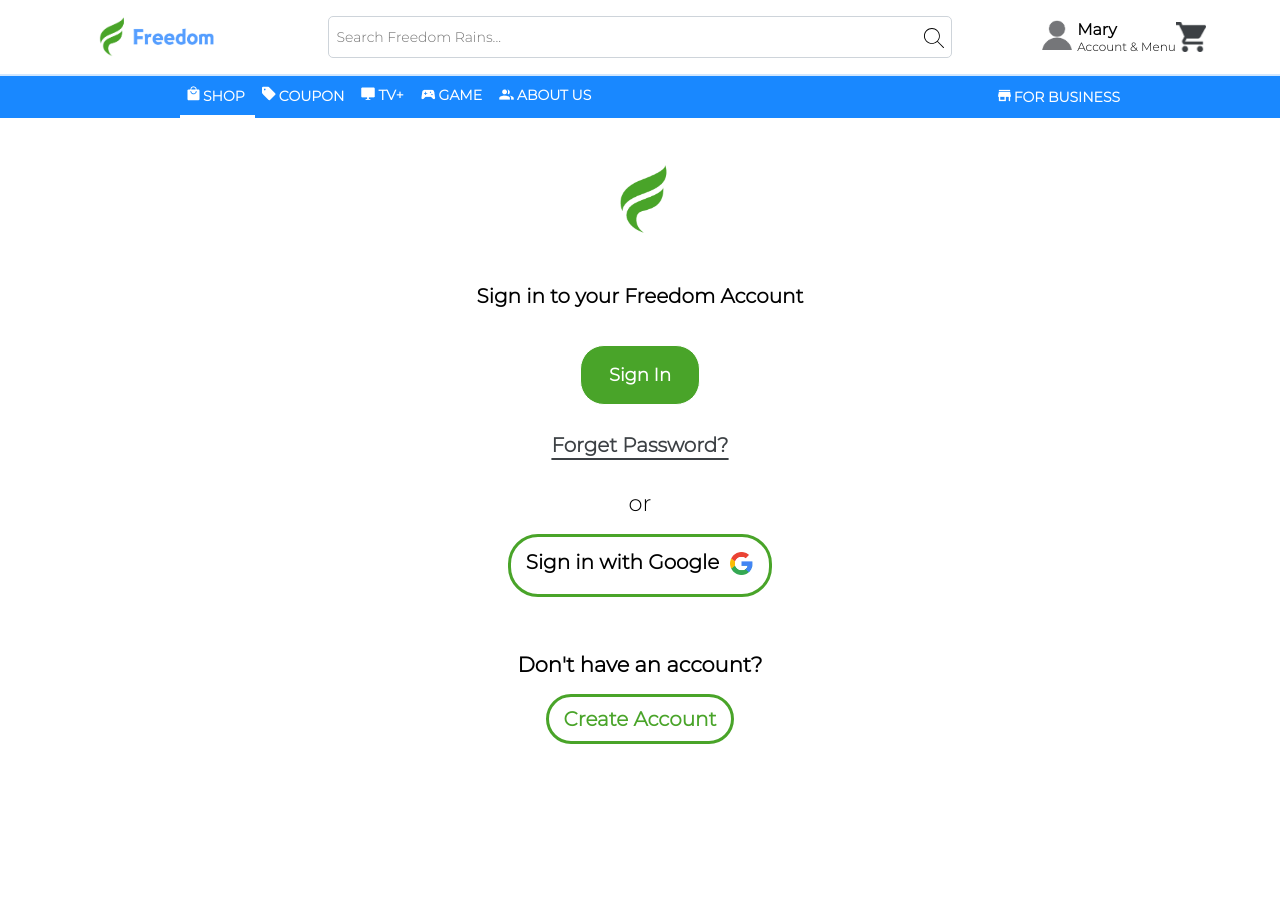
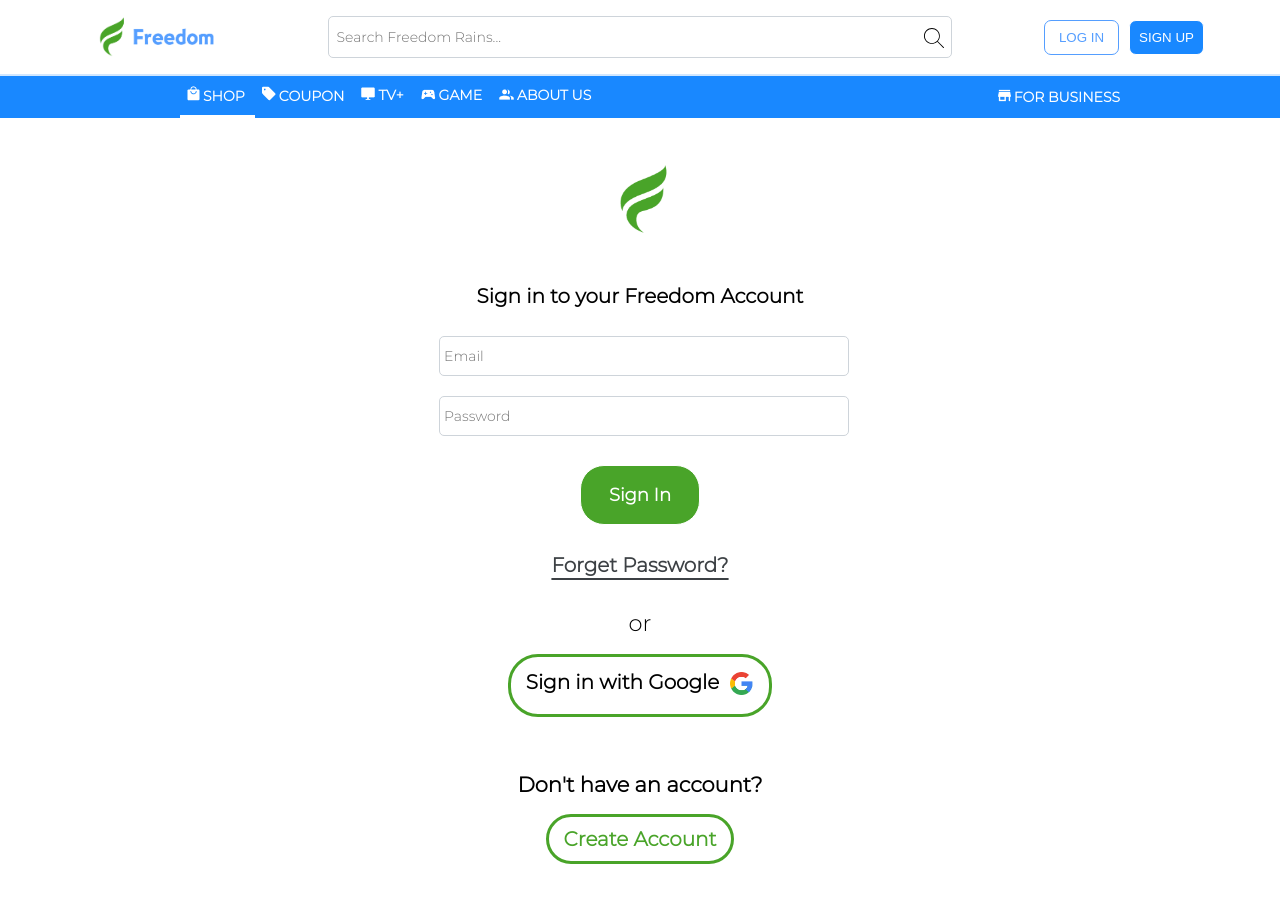
Before and after one commit to abstudios617/freedom-rains, a React (Create React App) app in the folder client/: page /login in a window 1280 px wide. Shown: the top 902 px of the page. Built offline with nearby package versions, Linux system fonts and the light colour scheme; no server answers; what use-ssr would draw is missing.

Commit message:
fix tokens and login page, change fields after account page designs

```diff
--- /dev/null
+++ b/client/src/components/login-field/index.js
@@ -0,0 +1,21 @@
+import React from 'react';
+import {
+  LoginFieldContainer
+} from './loginField.styles';
+
+const LoginField = ({
+  type, placeHolder, name, register
+}) => {
+  return (
+    <LoginFieldContainer>
+      <input
+        type={type}
+        name={name}
+        placeholder={placeHolder}
+        ref={register}
+      />
+    </LoginFieldContainer>
+  );
+};
+
+export default LoginField;
--- /dev/null
+++ b/client/src/components/login-field/loginField.styles.js
@@ -0,0 +1,24 @@
+import styled from 'styled-components';
+
+export const LoginFieldContainer = styled.div`
+    input {
+        width: 400px;
+        height: 30px;
+        padding: 1%;
+        font-size: 14px;
+        font-weight: 700;
+        line-height: 1.5;
+        background-color: #fff;
+        border: 1px solid #ced4da;
+        border-radius: 5px;
+        margin: 10px 0;
+        font-family: "Montserrat", sans-serif;
+
+        &::placeholder {
+        font-weight: 400;
+        }
+        @media only screen and (max-width: 480px) {
+        width: 200px;
+        }
+    }
+`;
--- a/client/src/components/login/index.js
+++ b/client/src/components/login/index.js
@@ -2,7 +2,7 @@
 import { signIn } from '../../requests/api-request';
 import { setUserData, targetPage, resetCache } from '../../utils/index';
 import { useForm } from 'react-hook-form';
-import InputField from '../input-field';
+import LoginField from '../login-field';
 import ButtonField from '../button-field';
 import {
   LoginBox,
@@ -46,7 +46,7 @@
     <LoginContainer>
       <LoginBox>
         <ContactFields>
-          <InputField
+          <LoginField
             name="email"
             placeHolder="Email"
             type="email"
@@ -57,11 +57,13 @@
             })}
           />
           {errors.email && <Alert>Email required</Alert>}
-          <InputField
+          <LoginField
             name="password"
             placeHolder="Password"
             type="password"
-            register={register({ required: true })}
+            register={register({
+              required: true
+            })}
           />
           {errors.password && <Alert>Password required</Alert>}
           <br></br>
@@ -77,11 +79,9 @@
             Sign in with Google
             <LogoIcon src={google} alt="google" />
           </ButtonField>
-          <br></br>
-          <br></br>
-          <br></br>
+          <br/><br/><br/>
           <NoAccount>Don&apos;t have an account?</NoAccount>
-          <br></br>
+          <br />
           <ButtonField color="createAcc" onClick={() => targetPage('create')}>
             Create Account
           </ButtonField>
--- a/client/src/page-view.js
+++ b/client/src/page-view.js
@@ -60,20 +60,20 @@
 
   return (
     <Router>
-      <Header setIsLoggedIn={setIsLoggedIn} isLoggedIn={true} />
+      <Header setIsLoggedIn={setIsLoggedIn} isLoggedIn={isLoggedIn} />
       <Switch>
         <Route exact path="/testing">
           <LoginTest />
         </Route>
         <Route exact path="/">
-          <Homepage isLoggedIn={true} />
+          <Homepage isLoggedIn={isLoggedIn} />
         </Route>
         <Route exact path="/earlyaccess">
           <Promo />
         </Route>
         <Route exact path="/arcade">
           <Arcade
-            isLoggedIn={true}
+            isLoggedIn={isLoggedIn}
             updateTokens={updateTokens}
             setUpdateTokens={setUpdateTokens}
           />
@@ -88,30 +88,30 @@
           <ContactUs />
         </Route>
         <Route exact path="/login">
-          <SignIn setIsLoggedIn={setIsLoggedIn} isLoggedIn={true} />
+          <SignIn setIsLoggedIn={setIsLoggedIn} isLoggedIn={isLoggedIn} />
         </Route>
         <Route exact path="/create">
           <CreateAccount
             setIsLoggedIn={setIsLoggedIn}
-            isLoggedIn={true}
+            isLoggedIn={isLoggedIn}
           />
         </Route>
         <Route exact path="/forget">
-          <ForgotPassword isLoggedIn={true} />
+          <ForgotPassword isLoggedIn={isLoggedIn} />
         </Route>
         <Route exact path="/preferences">
           <ShoppingPreference
-            isLoggedIn={true}
+            isLoggedIn={isLoggedIn}
             setUpdateTokens={setUpdateTokens}
             setIsLoggedIn={setIsLoggedIn}
           />
         </Route>
         <Route exact path="/missions">
-          <EarnTokens isLoggedIn={true} setIsLoggedIn={setIsLoggedIn} />
+          <EarnTokens isLoggedIn={isLoggedIn} setIsLoggedIn={setIsLoggedIn} />
         </Route>
         <Route exact path="/account">
           <Account
-            isLoggedIn={true}
+            isLoggedIn={isLoggedIn}
             setUpdateTokens={setUpdateTokens}
             setIsLoggedIn={setIsLoggedIn}
           />
@@ -126,16 +126,16 @@
           <ForBusiness />
         </Route>
         <Route exact path="/likes">
-          <Favorites isLoggedIn={true} setIsLoggedIn={setIsLoggedIn} />
+          <Favorites isLoggedIn={isLoggedIn} setIsLoggedIn={setIsLoggedIn} />
         </Route>
         <Route exact path="/shop/:shopId">
-          <ProductClass isLoggedIn={true} />
+          <ProductClass isLoggedIn={isLoggedIn} />
         </Route>
         <Route exact path="/deals">
-          <Shop isLoggedIn={true} />
+          <Shop isLoggedIn={isLoggedIn} />
         </Route>
         <Route exact path="/search/:type/:val">
-          <ShopSearch isLoggedIn={true} />
+          <ShopSearch isLoggedIn={isLoggedIn} />
         </Route>
         <Route exact path="/team">
           <AboutUs />
--- a/client/src/pages/tokens/index.js
+++ b/client/src/pages/tokens/index.js
@@ -126,7 +126,8 @@
         />
 
         <Title>
-          <img src={StepThree} width="65%"></img><br/><br/>
+          <img src={StepThree} width="65%"></img>
+          <br/><br/>
           <span>Congrats &quot;{(userData) ? userData.first_name : 'First Name'}&quot;</span>
         </Title>
         <Subtitle>
@@ -145,7 +146,8 @@
           <span>
             <u>Community Tokens Blurb:</u> <br/> The Freedom Community is powered by community tokens!<br/>
             Complete tasks & missions to unlock <b>NEW</b> games, <br/><b>EXCLUSIVE</b> creator content, and the <b>BEST</b> deals!
-          </span><br/><br/>
+          </span>
+          <br/><br/>
           <ButtonField color="mission">
             Finish Your First Mission!
           </ButtonField>
@@ -177,7 +179,7 @@
               Filling out all Account information - 200 tokens
             </Task>
           </div>
-          <div onClick={() => handleShopPrefTask('shopping-preference')}>
+          <div onClick={() => handleShopPrefTask('preferences')}>
             <Task className={shopComplete && 'complete'}>
               Selecting your Shopping Preference - 200 tokens
             </Task>
--- a/client/src/pages/tokens/token.style.js
+++ b/client/src/pages/tokens/token.style.js
@@ -6,7 +6,7 @@
 `;
 
 export const Footer = styled.div`
-  display:block;
+  display: block;
   text-align:center;
   margin-top: 30px;
   margin-bottom: 60px;
@@ -52,7 +52,7 @@
 `;
 
 export const ImgContainer = styled.img`
-  display:block;
+  display: block;
   margin-left:auto;
   margin-right: auto;
   width: 238px;
@@ -60,7 +60,7 @@
 `;
 
 export const Missions = styled.img`
-  display:block;
+  display: block;
   margin-left:auto;
   margin-right: auto;
   margin-bottom: 50px;
@@ -75,16 +75,16 @@
 `;
 
 export const LeftBtn = styled.button`
-  position:absolute;
-  top: 30%;
+  position: absolute;
+  top: 27.5%;
   left: 37.5%;
   border: none;
   background: none;
 `;
 
 export const RightBtn = styled.button`
-  position:absolute;
-  top: 30%;
+  position: absolute;
+  top: 27.5%;
   right: 37.5%;
   border: none;
   background: none;
```
Also changed, not shown: client/src/App.js (+14 -14 lines).
